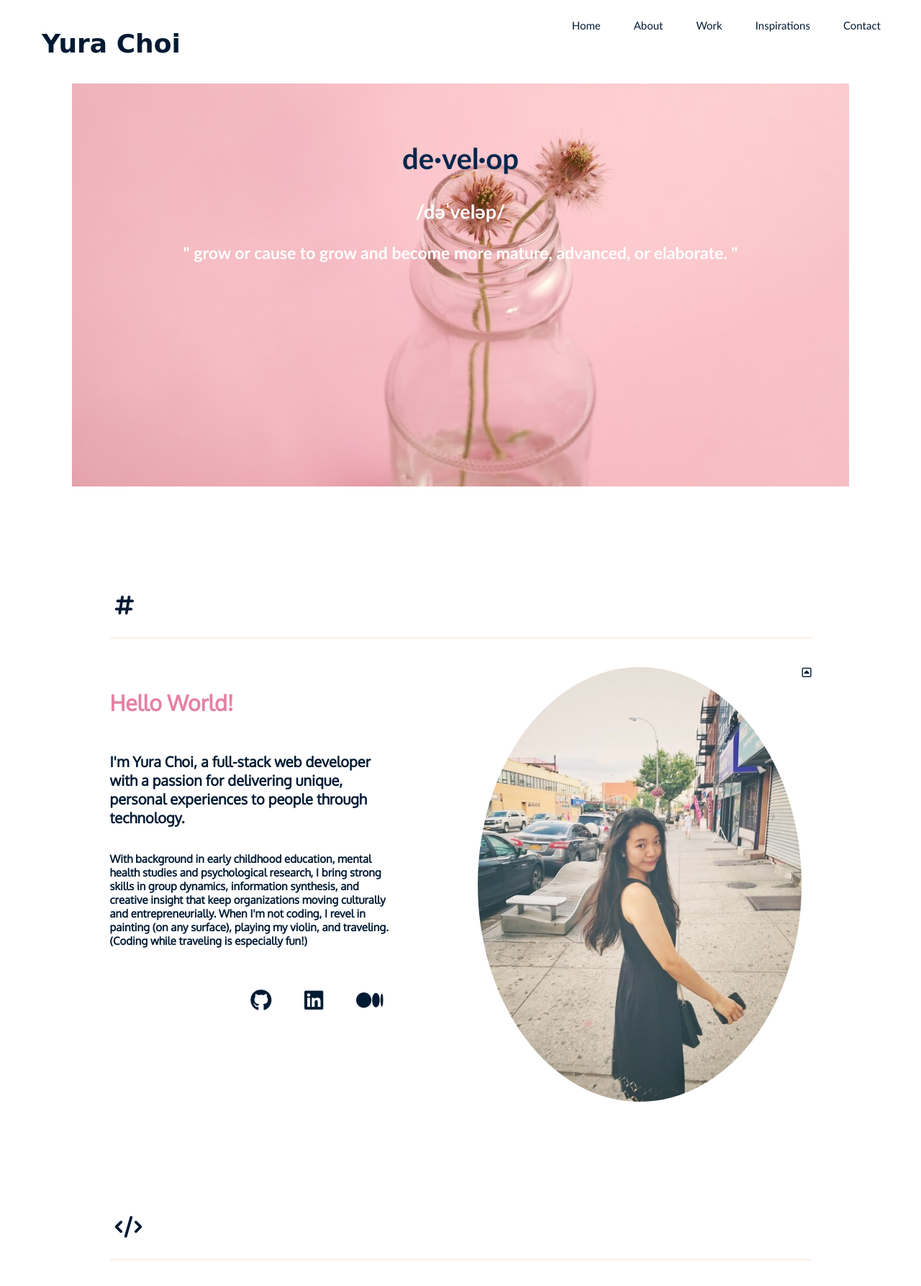
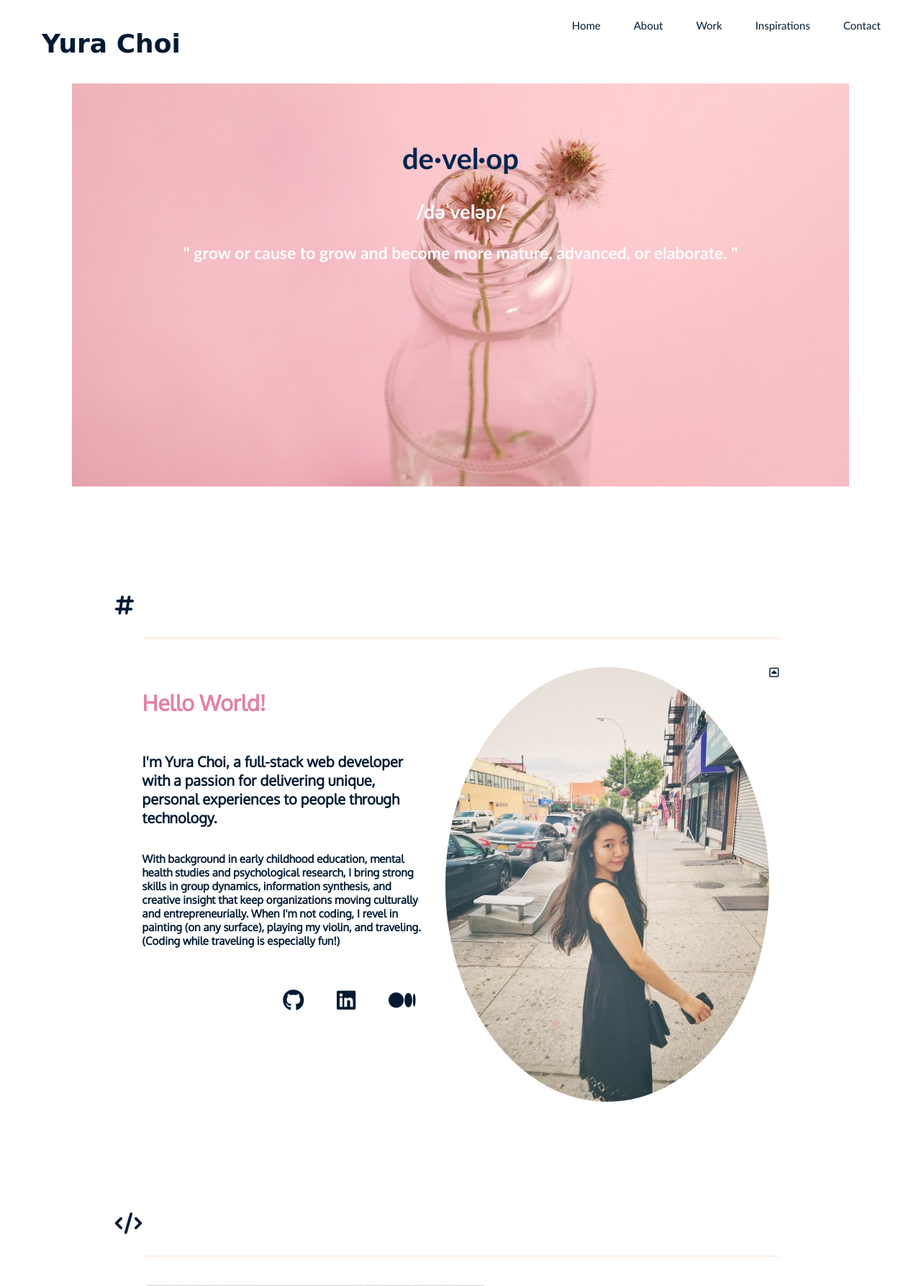
Before and after one commit to yuralala8/portfolio, a PHP site: page /index.html in a window 1280 px wide. Shown: the top 1787 px of the page at 72% size. Run offline with PHP 8.4, Linux system fonts and the light colour scheme; some libraries are stand-ins or nearby versions; some web fonts are replaced.

Commit message:
changed body width

```diff
--- a/css/index.css
+++ b/css/index.css
@@ -35,7 +35,7 @@ h1 {
 }
 
 .container {
-  width: 975px;
+  width: 70%;
   margin: 0 auto;
   font-weight: bold;
   font-size: 23px;
```
